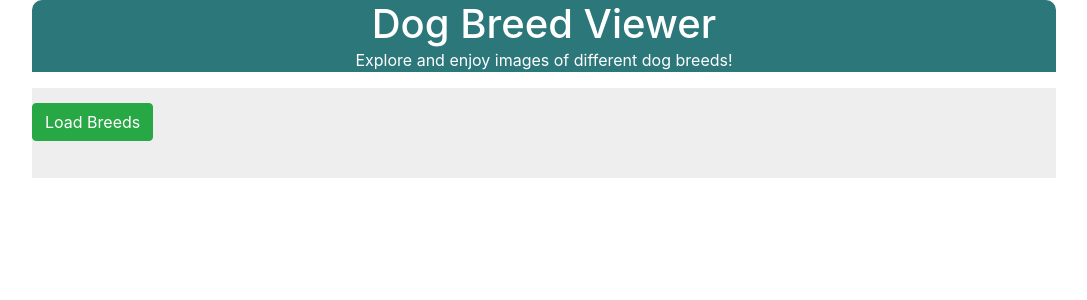
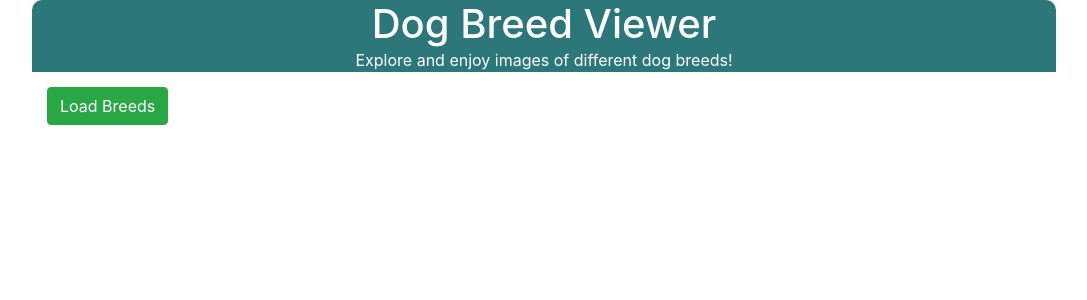
Before and after one commit to infuriated-mink/Semester2-QAP3, a React (Create React App) app in the folder qap3-vanessarice/: page / in a window 1280 px wide. Shown: the top 300 px of the page, without its empty margins (96-1183 px from the left). Built offline with nearby package versions, Linux system fonts and the light colour scheme; a web font is replaced by a local one.

Commit message:
made button dropdown vertical; removed margin, padding

```diff
--- a/qap3-vanessarice/package.json
+++ b/qap3-vanessarice/package.json
@@ -7,6 +7,7 @@
     "@testing-library/react": "^13.4.0",
     "@testing-library/user-event": "^13.5.0",
     "bootstrap": "^5.3.2",
+    "package.json": "^2.0.1",
     "react": "^18.2.0",
     "react-dom": "^18.2.0",
     "react-scripts": "5.0.1",
--- a/qap3-vanessarice/src/App.js
+++ b/qap3-vanessarice/src/App.js
@@ -1,4 +1,4 @@
-import React, { useState} from 'react';
+import React, { useState } from 'react';
 import DogImages from './components/DogImages';
 import './App.css';
 import './css/header.css';
@@ -54,14 +54,14 @@ const App = () => {
         <h1>Dog Breed Viewer</h1>
         <p>Explore and enjoy images of different dog breeds!</p>
       </div>
-      <div className="container mt-3">
+      <div className="container">
         {loadBreedsButtonVisible && (
           <button className="btn btn-primary mb-3" onClick={loadBreeds}>
             Load Breeds
           </button>
         )}
         {breedsLoaded && (
-          <div className="d-flex">
+          <div className="d-flex flex-column">
             <div className="form-group">
               <label htmlFor="breedSelect">Select a Breed:</label>
               <select
@@ -78,7 +78,7 @@ const App = () => {
                 ))}
               </select>
             </div>
-            <div className="form-group ml-3">
+            <div className="form-group">
               <label htmlFor="imageCount">Number of Images (1-100):</label>
               <input
                 type="number"
--- a/qap3-vanessarice/src/css/Button.css
+++ b/qap3-vanessarice/src/css/Button.css
@@ -12,6 +12,7 @@
     border-radius: 0.25rem;
     transition: color 0.15s ease-in-out, background-color 0.15s ease-in-out, border-color 0.15s ease-in-out, box-shadow 0.15s ease-in-out;
   }
+
   /* Style the primary button */
   .btn-primary {
     background-color: #28a745;
--- a/qap3-vanessarice/src/css/DropDown.css
+++ b/qap3-vanessarice/src/css/DropDown.css
@@ -1,7 +1,7 @@
-.form-group {
+/* .form-group {
     margin-bottom: 1rem;
   }
-
+ */
   /* Style the select dropdown */
   .form-control {
     width: 150px;
--- a/qap3-vanessarice/src/css/FirstBox.css
+++ b/qap3-vanessarice/src/css/FirstBox.css
@@ -1,15 +1,15 @@
 .container {
     width: 80%;
     height: 90px;
-    margin: auto;
+    /* margin: auto;
     background-color: #eeeeee;
-    padding: 0;
+    padding: 0;  */
 
   }
-
+/*
   .d-flex {
     display: flex;
-  }
+  } */
 
   .form-group {
     flex: 1;
--- a/qap3-vanessarice/src/index.css
+++ b/qap3-vanessarice/src/index.css
@@ -1,5 +1,9 @@
+* {
+  margin: 0;
+  padding: 0;
+}
+
 body {
-  margin: 0;
   font-family: -apple-system, BlinkMacSystemFont, 'Segoe UI', 'Roboto', 'Oxygen',
     'Ubuntu', 'Cantarell', 'Fira Sans', 'Droid Sans', 'Helvetica Neue',
     sans-serif;
```
Also changed, not shown: qap3-vanessarice/src/App.css (line endings or trailing spaces), qap3-vanessarice/src/css/DogImages.css (line endings or trailing spaces), 1 other file (tests, documents, lock files or other folders).
